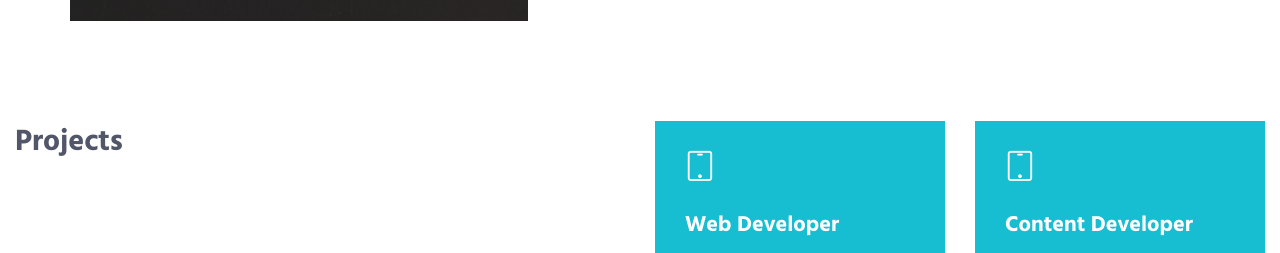
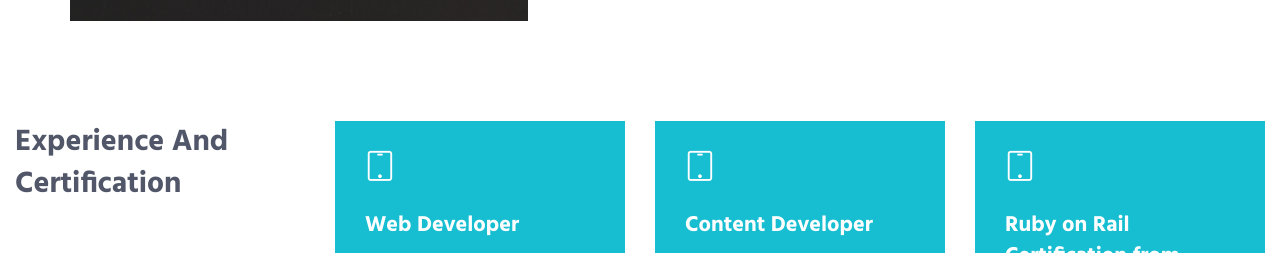
Before and after one commit to anshumansing/anshumansing.github.io, a plain HTML site: page index.html in a window 1280 px wide. Shown: the part 1340-1593 px from the top of the page. Drawn offline with Linux system fonts and the light colour scheme.

Commit message:
Update index.html

```diff
--- a/index.html
+++ b/index.html
@@ -147,8 +147,8 @@
         <div id="experience">
 
             <div class="bg-color-sky-light" data-auto-height="true">
-                   <div class="col-sm-6">
-                       <h2>Projects</h2>
+                   <div class="col-md-3 col-sm-6 md-margin-b-4">
+                       <h2>Experience And Certification</h2>
                     </div>
                 </div>
                    <div class="col-md-3 col-sm-6 md-margin-b-4">
```
